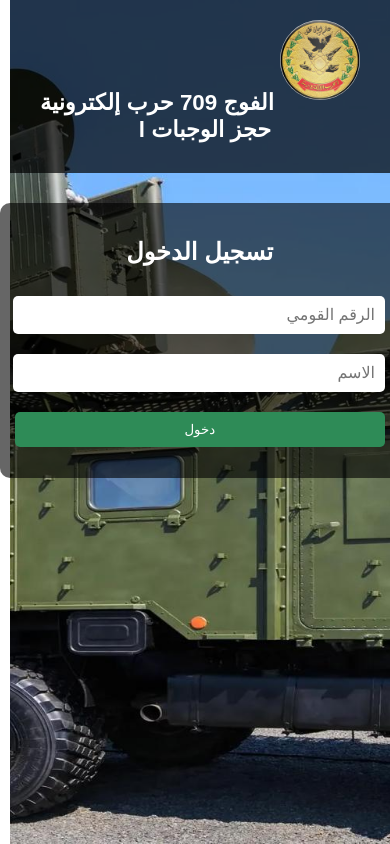
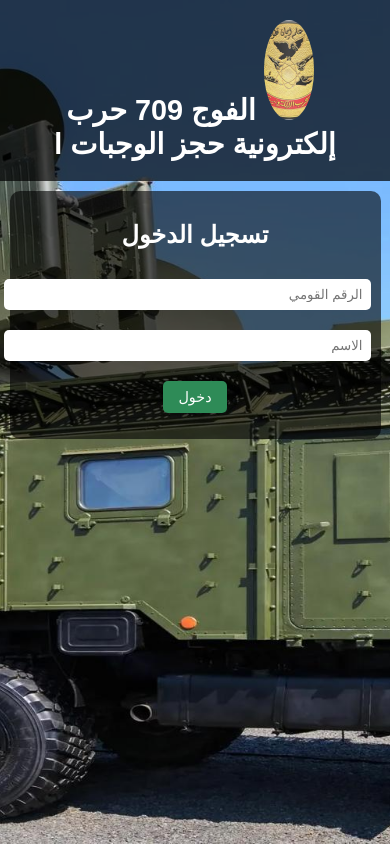
Before and after one commit to kamalsororr/Meal-Reservation, a plain HTML site: page index.html in a window 390 px wide. Drawn offline with Linux system fonts and the light colour scheme; no server answers.

Commit message:
Update style.css

```diff
--- a/css/style.css
+++ b/css/style.css
@@ -68,33 +68,57 @@ button:hover {
   background-color: #1e603e;
 }
 
-/* ✅ هنا يبدأ تجاوب الصفحة مع الموبايل */
-@media screen and (max-width: 600px) {
+/* Media Queries for Responsiveness */
+@media (max-width: 768px) {
+     body{
+        background-size: cover;
+        background-position: center;
+        background-repeat: no-repeat;
+    }
     header {
         flex-direction: column;
-  }
-
-  header h1 {
-    font-size: 1.4rem;
-    margin-bottom: 10px;
+        gap: 10px;
     }
 
     .logo {
-    width: 80px;
-    height: 80px;
-    margin-bottom: 10px;
+        width: 50px;
+    }
+
+    h1 {
+        font-size: 1.5em;
     }
 
     main {
-    width: 95%;
+        width: 90%;
+        margin: 20px auto;
         padding: 15px;
     }
 
-  input[type="text"] {
-    font-size: 1rem;
+    input[type="text"],
+    input[type="checkbox"] {
+        width: 95%;
+        padding: 8px;
     }
 
     button {
+        padding: 8px 15px;
+        font-size: 0.9em;
+    }
+}
+
+@media (max-width: 480px) {
+
+    h1 {
+        font-size: 1.2em;
+    }
+
+    main {
+        margin: 10px auto;
+        padding: 10px;
+    }
+
+    input[type="text"],
+    input[type="checkbox"] {
         width: 100%;
     }
 }
```
Lines whose indentation alone changed are shown as unchanged.
